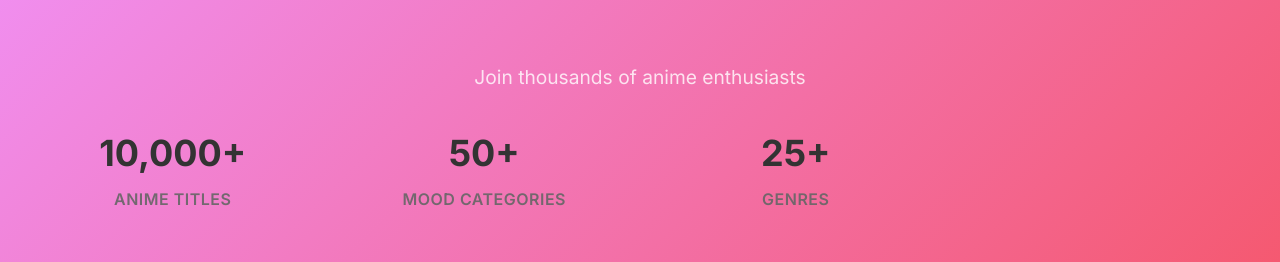
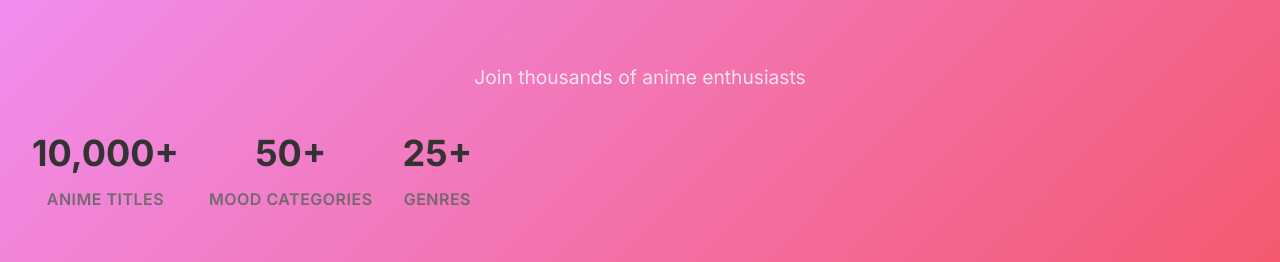
Before and after one commit to Elenmith/MoodAnime, a React (Create React App) app: page / in a window 1280 px wide. Shown: the part 1840-2102 px from the top of the page. Built offline with nearby package versions, Linux system fonts and the light colour scheme; no server answers; a web font is replaced by a local one.

Commit message:
css profile

```diff
--- a/src/components/User/UserProfile.css
+++ b/src/components/User/UserProfile.css
@@ -160,10 +160,17 @@
 }
 
 .stats-grid {
-  display: grid;
-  grid-template-columns: repeat(auto-fit, minmax(200px, 1fr));
+  display: flex;
+  flex-wrap: wrap;
   gap: 20px;
   width: 100%;
+  max-width: 100%;
+}
+
+.stat-card {
+  flex: 1;
+  min-width: 200px;
+  max-width: calc(25% - 15px);
 }
 
 .stat-card {
@@ -177,6 +184,8 @@
   border: 2px solid transparent;
   box-sizing: border-box;
   width: 100%;
+  max-width: 100%;
+  overflow: hidden;
 }
 
 .stat-card:hover {
@@ -759,8 +768,11 @@
   }
 
   .stats-grid {
-    grid-template-columns: repeat(2, 1fr);
     gap: 20px;
+  }
+
+  .stat-card {
+    max-width: calc(50% - 10px);
   }
 
   .stat-card {
@@ -824,8 +836,12 @@
   }
 
   .stats-grid {
-    grid-template-columns: repeat(auto-fit, minmax(150px, 1fr));
     gap: 16px;
+  }
+
+  .stat-card {
+    max-width: calc(50% - 8px);
+    min-width: 150px;
   }
 
   .stat-card {
@@ -903,9 +919,12 @@
   }
 
   .stats-grid {
-    grid-template-columns: repeat(4, 1fr);
     gap: 30px;
     margin-bottom: 60px;
+  }
+
+  .stat-card {
+    max-width: calc(25% - 22.5px);
   }
 
   .stat-card {
@@ -1041,8 +1060,11 @@
   }
 
   .stats-grid {
-    grid-template-columns: repeat(4, 1fr);
     gap: 40px;
+  }
+
+  .stat-card {
+    max-width: calc(25% - 30px);
   }
 
   .stat-card {
```
